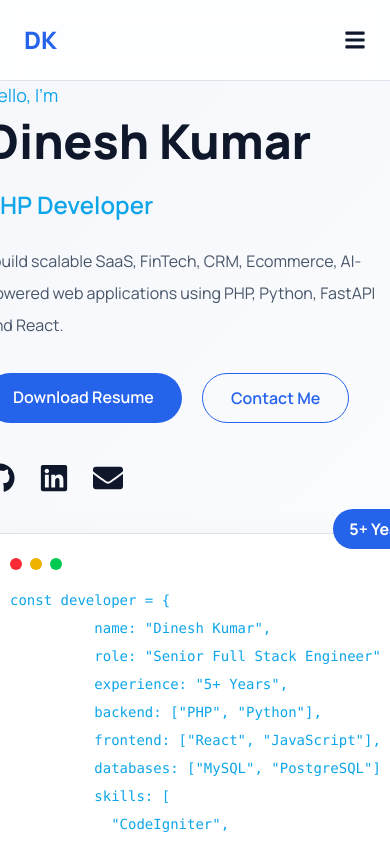
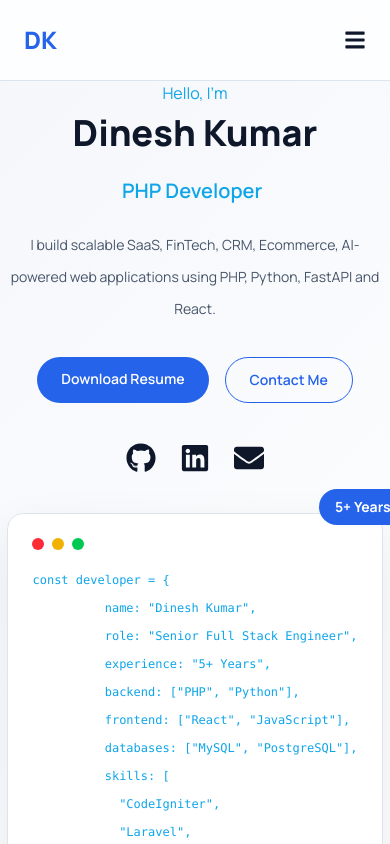
Before and after one commit to Dinez33/dinesh-kumar-portfolio, a React (Vite) app: page / in a window 390 px wide. Shown: the top 844 px of the page. Built offline with nearby package versions, Linux system fonts and the light colour scheme.

Commit message:
responsive updated for hero section

```diff
--- a/src/components/Hero/Hero.jsx
+++ b/src/components/Hero/Hero.jsx
@@ -7,13 +7,13 @@ export default function Hero() {
   return (
     <section
       id="home"
-      className="relative flex min-h-screen items-center justify-center overflow-hidden px-6"
+      className="relative flex min-h-screen items-center justify-center overflow-hidden px-4 sm:px-6"
       style={{ background: "linear-gradient(135deg, var(--background), var(--surface))", color: "var(--text)" }}
     >
       <div className="absolute inset-0 -z-10">
-        <div className="absolute left-20 top-20 h-72 w-72 rounded-full blur-3xl" style={{ backgroundColor: "rgba(37, 99, 235, 0.14)" }}></div>
-        <div className="absolute bottom-10 right-10 h-96 w-96 rounded-full blur-3xl" style={{ backgroundColor: "rgba(14, 165, 233, 0.12)" }}></div>
-        <div className="absolute left-1/2 top-1/2 h-80 w-80 -translate-x-1/2 -translate-y-1/2 rounded-full blur-3xl" style={{ backgroundColor: "rgba(6, 182, 212, 0.1)" }}></div>
+        <div className="hidden md:block absolute left-20 top-20 h-72 w-72 rounded-full blur-3xl" style={{ backgroundColor: "rgba(37, 99, 235, 0.14)" }}></div>
+        <div className="hidden lg:block absolute bottom-10 right-10 h-96 w-96 rounded-full blur-3xl" style={{ backgroundColor: "rgba(14, 165, 233, 0.12)" }}></div>
+        <div className="absolute left-1/2 top-1/2 h-72 w-72 -translate-x-1/2 -translate-y-1/2 rounded-full blur-3xl" style={{ backgroundColor: "rgba(6, 182, 212, 0.1)" }}></div>
       </div>
 
       <div className="mx-auto grid max-w-7xl items-center gap-10 md:grid-cols-2">
@@ -21,14 +21,15 @@ export default function Hero() {
           initial={{ opacity: 0, x: -80 }}
           animate={{ opacity: 1, x: 0 }}
           transition={{ duration: 0.8 }}
+          className="text-center md:text-left"
         >
-          <p className="mb-2 text-lg" style={{ color: "var(--accent)" }}>
+          <p className="mb-2 text-base sm:text-lg" style={{ color: "var(--accent)" }}>
             Hello, I&apos;m
           </p>
 
-          <h1 className="text-5xl font-extrabold md:text-7xl">Dinesh Kumar</h1>
+          <h1 className="text-4xl font-extrabold sm:text-5xl md:text-6xl lg:text-7xl">Dinesh Kumar</h1>
 
-          <div className="mt-6 text-2xl font-semibold" style={{ color: "var(--accent)" }}>
+          <div className="mt-6 text-xl font-semibold sm:text-2xl" style={{ color: "var(--accent)" }}>
             <TypeAnimation
               sequence={[
                 "Senior Full Stack Engineer",
@@ -47,16 +48,16 @@ export default function Hero() {
             />
           </div>
 
-          <p className="mt-6 leading-8" style={{ color: "var(--muted)" }}>
+          <p className="mx-auto mt-6 max-w-2xl leading-8 text-sm sm:text-base" style={{ color: "var(--muted)" }}>
             I build scalable SaaS, FinTech, CRM, Ecommerce, AI-powered web applications using PHP,
             Python, FastAPI and React.
           </p>
 
-          <div className="mt-8 flex flex-wrap gap-5">
+          <div className="mt-8 flex flex-wrap justify-center gap-4 md:justify-start">
             <a
               href={resume}
               download
-              className="rounded-full px-7 py-3 font-semibold text-white transition hover:opacity-90"
+              className="rounded-full px-6 py-3 text-sm font-semibold text-white transition hover:opacity-90 sm:px-7"
               style={{ backgroundColor: "var(--primary)" }}
             >
               Download Resume
@@ -64,14 +65,14 @@ export default function Hero() {
 
             <a
               href="#contact"
-              className="rounded-full border px-7 py-3 font-semibold transition"
+              className="rounded-full border px-6 py-3 text-sm font-semibold transition hover:bg-surface sm:px-7"
               style={{ borderColor: "var(--primary)", color: "var(--primary)" }}
             >
               Contact Me
             </a>
           </div>
 
-          <div className="mt-10 flex gap-6 text-3xl">
+          <div className="mt-10 flex flex-wrap justify-center gap-6 text-3xl md:justify-start">
             <a href="https://github.com/Dinez33" target="_blank" rel="noreferrer" style={{ color: "var(--text)" }}>
               <FaGithub />
             </a>
@@ -90,9 +91,9 @@ export default function Hero() {
           transition={{ duration: 1 }}
           className="flex justify-center"
         >
-          <div className="relative">
+          <div className="relative w-full max-w-[420px]">
             <div
-              className="w-[420px] rounded-2xl border p-6"
+              className="w-full rounded-2xl border p-6"
               style={{
                 backgroundColor: "var(--card)",
                 borderColor: "var(--border)",
@@ -105,7 +106,7 @@ export default function Hero() {
                 <div className="h-3 w-3 rounded-full bg-green-500"></div>
               </div>
 
-              <pre className="overflow-x-auto text-sm leading-7" style={{ color: "var(--accent)" }}>
+              <pre className="min-w-0 overflow-x-auto text-xs sm:text-sm leading-7" style={{ color: "var(--accent)" }}>
         {`const developer = {
           name: "Dinesh Kumar",
           role: "Senior Full Stack Engineer",
@@ -125,7 +126,7 @@ export default function Hero() {
               </pre>
             </div>
 
-            <div className="absolute -right-6 -top-6 rounded-full px-4 py-2 font-bold text-white" style={{ backgroundColor: "var(--primary)" }}>
+            <div className="absolute -right-6 -top-6 rounded-full px-4 py-2 text-sm font-bold text-white sm:text-base" style={{ backgroundColor: "var(--primary)" }}>
               5+ Years
             </div>
           </div>
```
